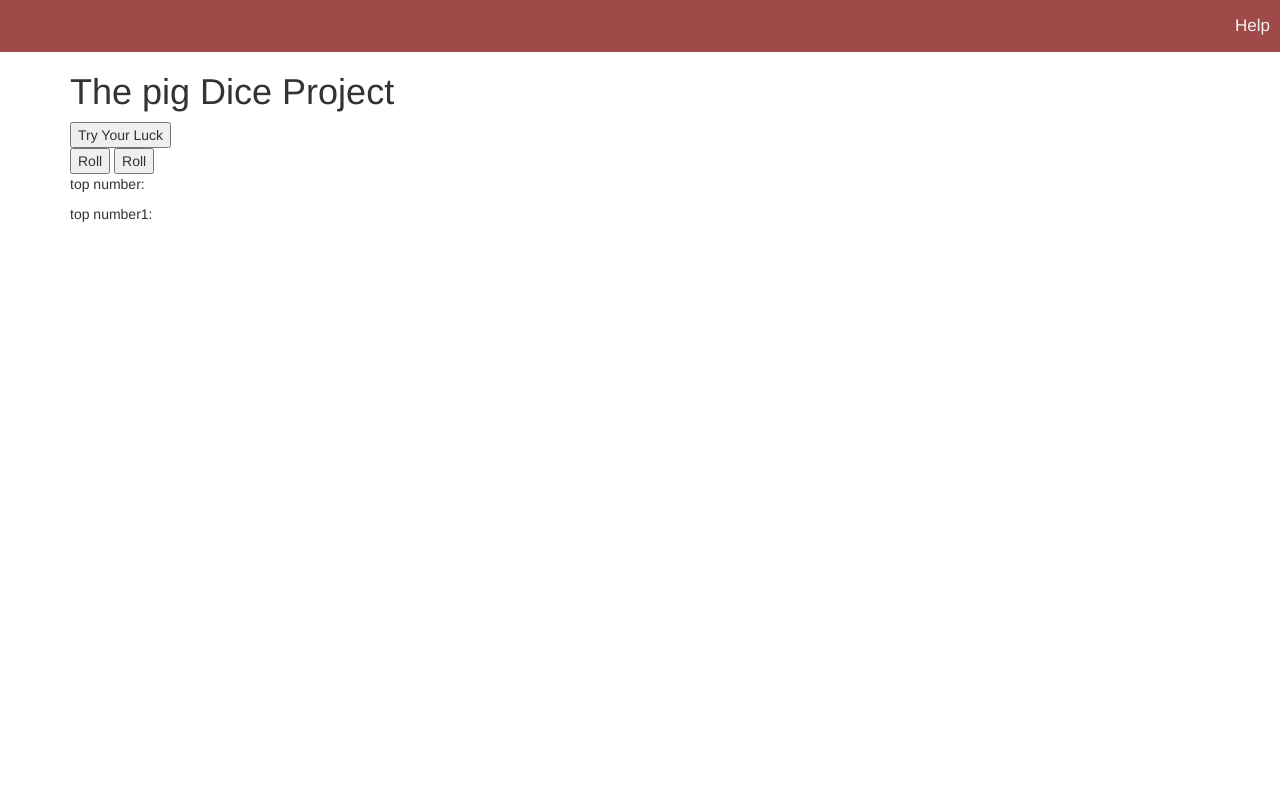
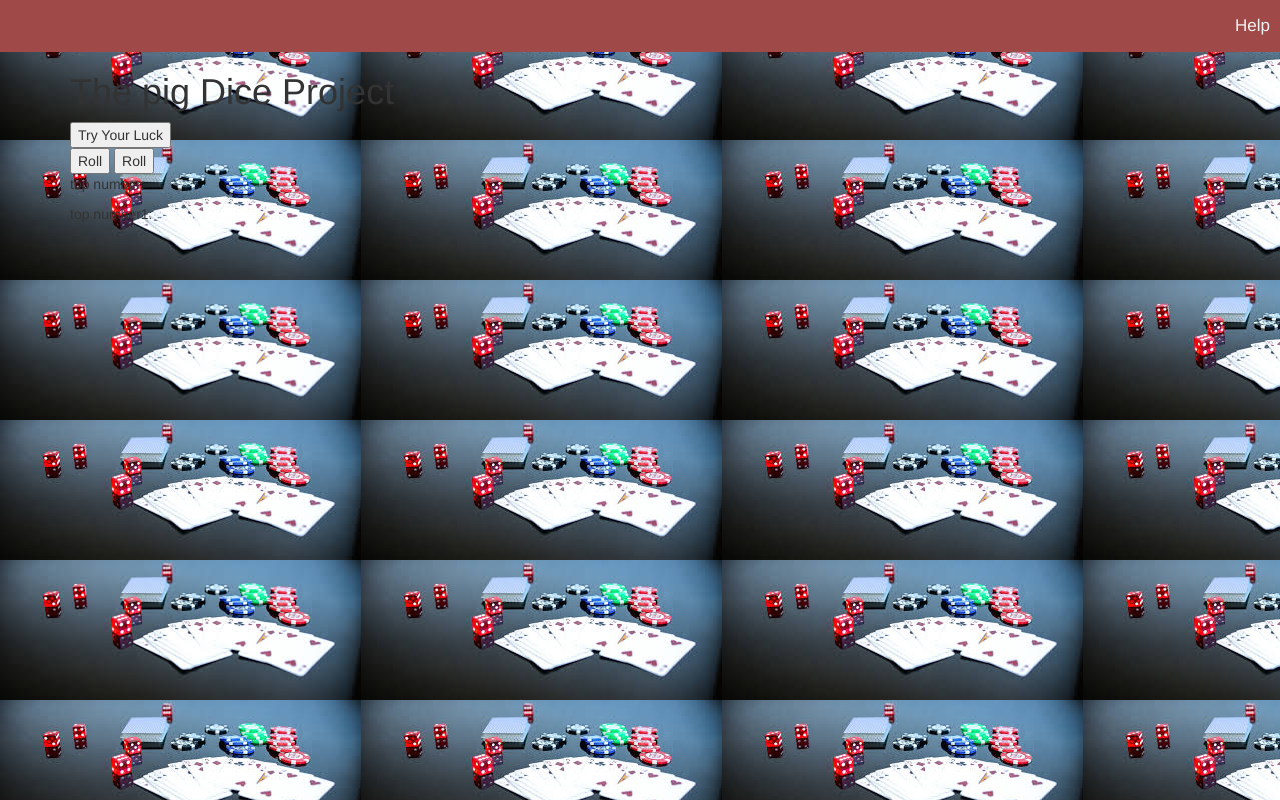
Before and after one commit to daviekish/Pig-Dice, a plain HTML site: page index.html in a window 1280 px wide. Drawn offline with Linux system fonts and the light colour scheme.

Commit message:
input backgroud image

```diff
--- a/index.html
+++ b/index.html
@@ -13,6 +13,11 @@
 </head>
 
 <body>
+	<style>
+	body{
+		background-image: url("images/big.jpg")
+	}
+		</style>
 	<div class="top-nav">
 		<a href="#help" target="_blank" rel="noopener noreferrer">Help</a>
 	</div>
```
Also changed, not shown: images/big.jpg (added), images/download.jpg (added), images/download2.jpg (added).
